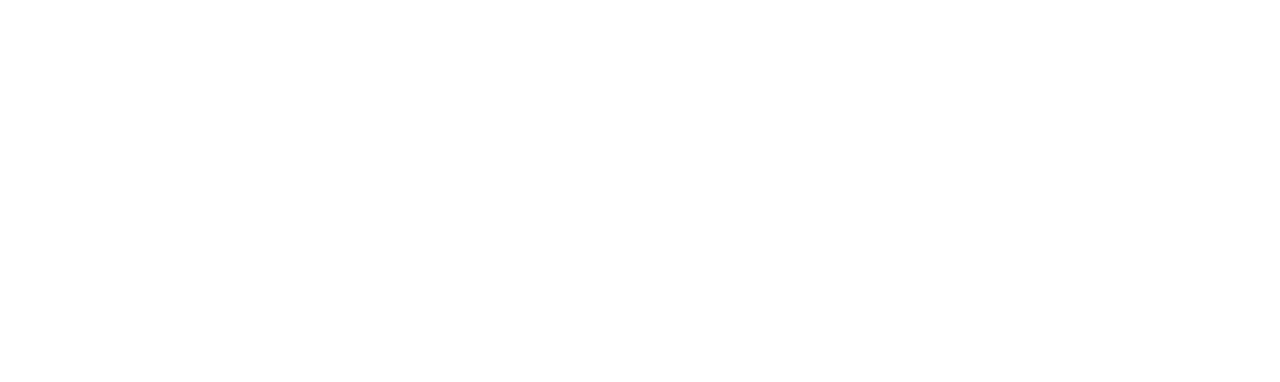
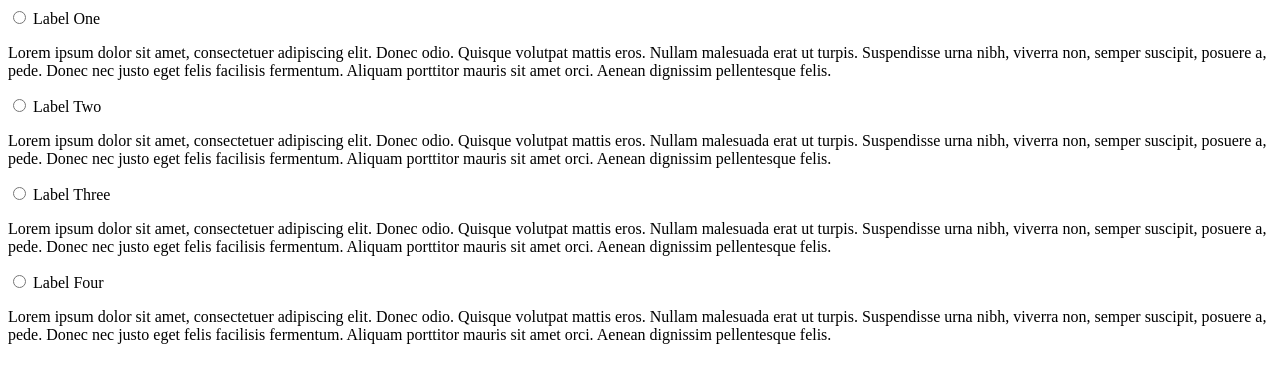
Before and after one commit to samg0rd/Accordion-Menu, a plain HTML site: page index.html in a window 1280 px wide. Drawn offline with Linux system fonts and the light colour scheme.

Commit message:
html content done!

```diff
--- a/index.html
+++ b/index.html
@@ -11,6 +11,53 @@
 
 <body>
 
+    <div class="tab-group">
+        <div class="tab">
+            <input type="radio" name="tabs" id="tab-one">
+            <label for="tab-one">Label One</label>
+            <div class="tab-content">
+                <p>Lorem ipsum dolor sit amet, consectetuer adipiscing elit. Donec odio. Quisque volutpat mattis eros. Nullam
+                    malesuada erat ut turpis. Suspendisse urna nibh, viverra non, semper suscipit, posuere a, pede. Donec
+                    nec justo eget felis facilisis fermentum. Aliquam porttitor mauris sit amet orci. Aenean dignissim pellentesque
+                    felis.
+                </p>
+            </div>
+        </div>
+        <div class="tab">
+            <input type="radio" name="tabs" id="tab-two">
+            <label for="tab-two">Label Two</label>
+            <div class="tab-content">
+                <p>Lorem ipsum dolor sit amet, consectetuer adipiscing elit. Donec odio. Quisque volutpat mattis eros. Nullam
+                    malesuada erat ut turpis. Suspendisse urna nibh, viverra non, semper suscipit, posuere a, pede. Donec
+                    nec justo eget felis facilisis fermentum. Aliquam porttitor mauris sit amet orci. Aenean dignissim pellentesque
+                    felis.
+                </p>
+            </div>
+        </div>
+        <div class="tab">
+            <input type="radio" name="tabs" id="tab-three">
+            <label for="tab-three">Label Three</label>
+            <div class="tab-content">
+                <p>Lorem ipsum dolor sit amet, consectetuer adipiscing elit. Donec odio. Quisque volutpat mattis eros. Nullam
+                    malesuada erat ut turpis. Suspendisse urna nibh, viverra non, semper suscipit, posuere a, pede. Donec
+                    nec justo eget felis facilisis fermentum. Aliquam porttitor mauris sit amet orci. Aenean dignissim pellentesque
+                    felis.
+                </p>
+            </div>
+        </div>
+        <div class="tab">
+            <input type="radio" name="tabs" id="tab-four">
+            <label for="tab-four">Label Four</label>
+            <div class="tab-content">
+                <p>Lorem ipsum dolor sit amet, consectetuer adipiscing elit. Donec odio. Quisque volutpat mattis eros. Nullam
+                    malesuada erat ut turpis. Suspendisse urna nibh, viverra non, semper suscipit, posuere a, pede. Donec
+                    nec justo eget felis facilisis fermentum. Aliquam porttitor mauris sit amet orci. Aenean dignissim pellentesque
+                    felis.
+                </p>
+            </div>
+        </div>
+    </div>
+
 </body>
 
 </html>
```
